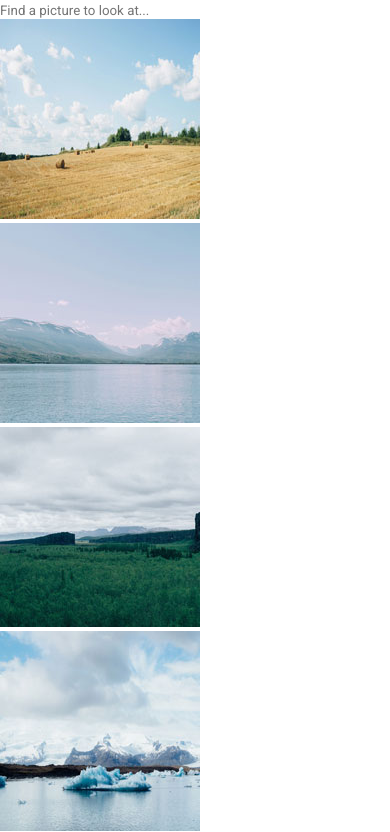
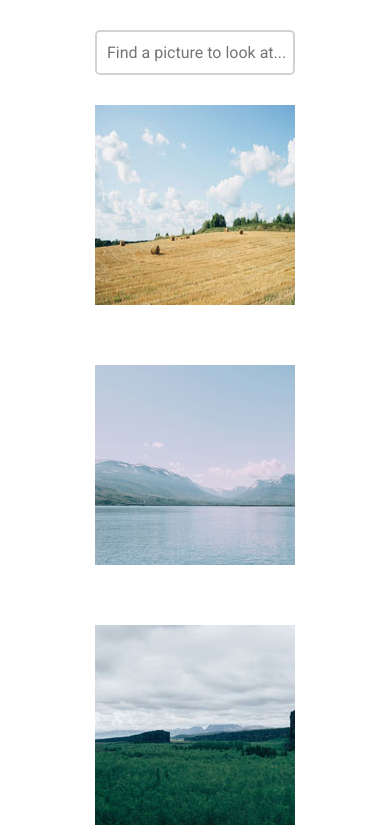
Before and after one commit to geoffreylewis/interactive_photo_gallery, a plain HTML site: page photo_gallery_v3/index.html in a window 390 px wide. Shown: the top 832 px of the page. Drawn offline with Linux system fonts and the light colour scheme; a web font is replaced by a local one.

Commit message:
Finished mobile-first layout for gallery page

```diff
--- a/photo_gallery_v3/css/styles.css
+++ b/photo_gallery_v3/css/styles.css
@@ -19,7 +19,40 @@ body {
 /*===============
 Section Styles
 ===============*/
+header {
+     width: 100%;
+     text-align: center;
+}
+
+header input {
+     min-width: 200px;
+     min-height: 45px;
+     margin: 30px 0 0;
+     padding-left: 10px;
+     border: 2px solid lightgrey;
+     border-radius: 5px;
+     margin: 30px 0 0;
+     font-size: 1rem;
+}
+
+main {
+     display: flex;
+     flex-direction: column;
+     align-items: center;
+}
+
 img {
      max-width: 200px;
      max-height: 200px;
+     margin: 30px;
 }
+
+footer {
+     width: 100%;
+     height: auto;
+}
+
+footer h6 {
+     text-align: center;
+     margin: 0 0 30px;
+}
--- a/photo_gallery_v3/index.html
+++ b/photo_gallery_v3/index.html
@@ -19,18 +19,18 @@
                <input type="text" id="filter" name="search_box" placeholder="Find a picture to look at...">
           </header>
           <main>
-               <img src="photos/thumbnails/01.jpg" alt="hay field">
+               <img src="photos/thumbnails/01.jpg" alt="hay bales">
                <img src="photos/thumbnails/02.jpg" alt="lake">
-               <img src="photos/thumbnails/03.jpg" alt="canyon">
+               <img src="photos/thumbnails/03.jpg" alt="cloudy">
                <img src="photos/thumbnails/04.jpg" alt="iceberg">
                <img src="photos/thumbnails/05.jpg" alt="desert">
                <img src="photos/thumbnails/06.jpg" alt="autumn">
                <img src="photos/thumbnails/07.jpg" alt="plantation">
-               <img src="photos/thumbnails/08.jpg" alt="dunes">
+               <img src="photos/thumbnails/08.jpg" alt="beach">
                <img src="photos/thumbnails/09.jpg" alt="countryside lane">
                <img src="photos/thumbnails/10.jpg" alt="sunset">
                <img src="photos/thumbnails/11.jpg" alt="cave">
-               <img src="photos/thumbnails/12.jpg" alt="bluebells">
+               <img src="photos/thumbnails/12.jpg" alt="meadow">
           </main>
           <footer>
                <h6>Created by: Geoff Lewis</h6>
```
